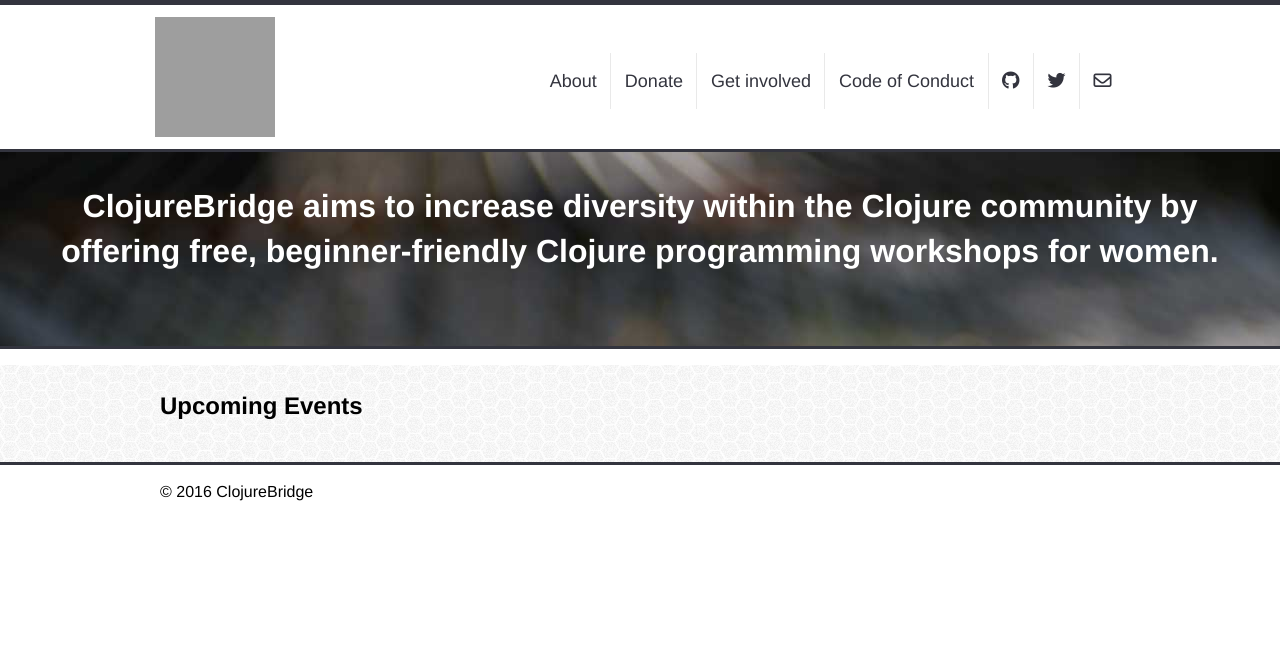
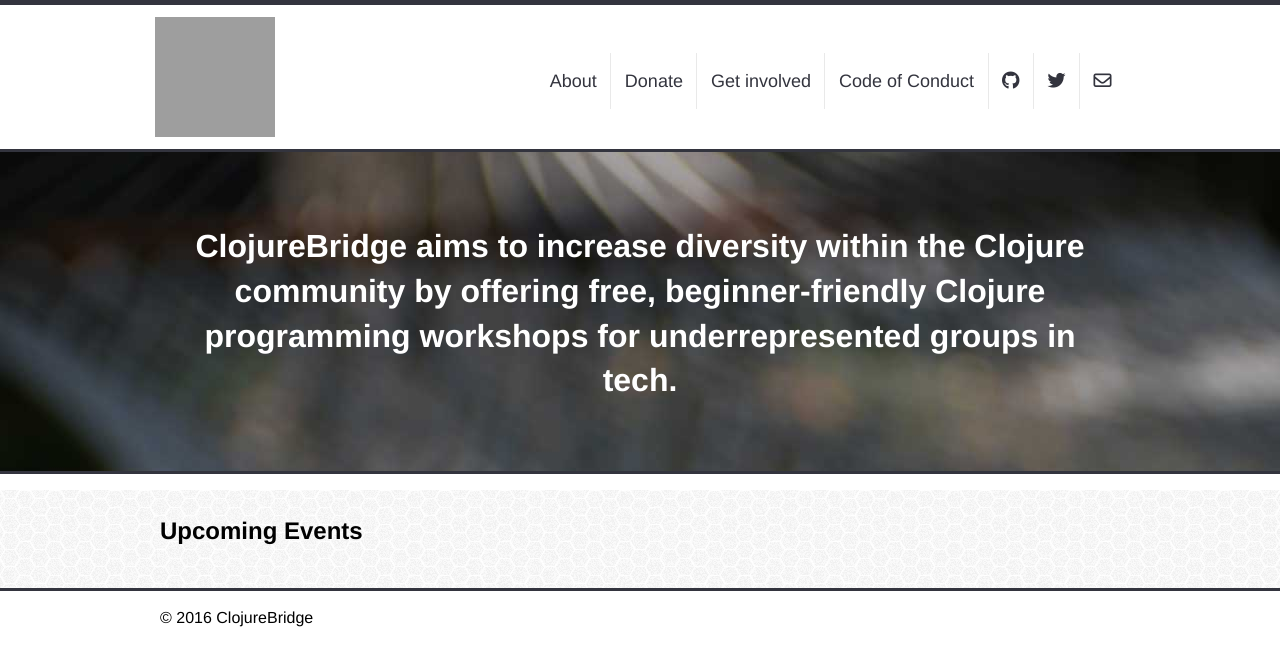
Before and after one commit to ClojureBridge/clojurebridge.github.io, a Jekyll site: the page built from index.html, in a window 1280 px wide. Shown: the top 666 px of the page. Built offline with Jekyll 4.4.1, drawn with Linux system fonts in a browser that asks for light colours; nearby versions of some CDN libraries; grey boxes are pictures that could not be loaded.

Commit message:
Fix padding on h1 on homepage and update wording

```diff
--- a/css/main.css
+++ b/css/main.css
@@ -60,13 +60,25 @@
   border-bottom: 3px solid rgb(97, 99, 118);
 }
 
-#banner {
+#banner-picture {
   margin: 0;
   border-bottom: 3px solid rgb(51, 52, 62);
   background: url(/assets/images/hammock.jpg) 0 -1.25em;
   padding: 1em 1em 2.25em;
+}
+
+#banner {
+  max-width: 62.5em;
+  margin: 0 auto;
+  padding-top: 3.5em;
+  padding-bottom: 2em;
+}
+
+#banner h1 {
   text-align: center;
   color: #fff;
+  padding: 0 1em;
+  margin: 0;
 }
 
 .content-wrapper {
--- a/index.html
+++ b/index.html
@@ -4,11 +4,14 @@
 
 <div class="home">
 
-  <h1 id="banner">
-    ClojureBridge aims to increase diversity within the Clojure
-    community by offering free, beginner-friendly Clojure programming
-    workshops for women.
-  </h1>
+  <div id="banner-picture">
+    <div id="banner">
+      <h1>
+        ClojureBridge aims to increase diversity within the Clojure community by offering free,
+        beginner-friendly Clojure programming workshops for underrepresented groups in tech.
+      </h1>
+    </div>
+  </div>
 
   <div id="events" class="content-wrapper">
     <div class="content">
```
